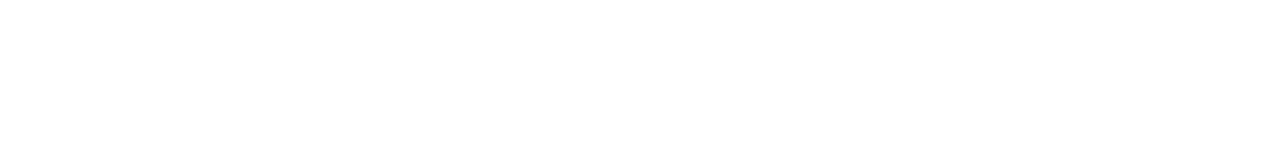
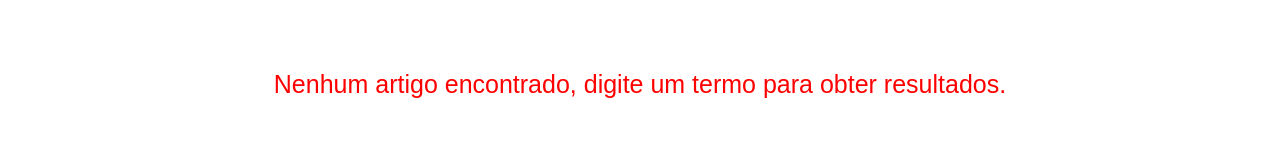
Before and after one commit to henriquepolonibr/articles-website, a React app: page / in a window 1280 px wide. Shown: the part 355-515 px from the top of the page. Built offline with nearby package versions, Linux system fonts and the light colour scheme; no server answers.

Commit message:
Results not found message

```diff
--- a/src/components/ArticleList/index.js
+++ b/src/components/ArticleList/index.js
@@ -1,9 +1,12 @@
 import React, { useContext } from 'react';
 import { UserDataArticleContext } from '../../Contexts/dataArticle'
+import { UserContext } from '../../Contexts/typedValue'
 import * as S from './styles'
 
 const ArticleList = () => {
   const { articleData, setArticleData } = useContext(UserDataArticleContext)
+  const { typedValue, setTypedValue } = useContext(UserContext);
+
   var articleInfo = articleData[Object.keys(articleData)[0]];
   if(articleInfo != null){
     var articleCard = []
@@ -25,12 +28,20 @@
     }
   }
   return(
-
-    <S.ArticleListStyle>
-      <div>
-        {articleCard}
-      </div>
-    </S.ArticleListStyle>
+    <>
+      {typedValue
+      ?
+        <S.ArticleListStyle>
+          <div>
+            {articleCard}
+          </div>
+        </S.ArticleListStyle>
+      :
+        <S.NoResultsFound>
+          <span>Nenhum artigo encontrado, digite um termo para obter resultados.</span>
+        </S.NoResultsFound>
+      }
+    </>
   )
 }
 
--- a/src/components/ArticleList/styles.js
+++ b/src/components/ArticleList/styles.js
@@ -67,3 +67,15 @@
   position: relative;
   right: 0px;
 `
+
+export const NoResultsFound = styled.div`
+  width: 100%;
+  margin: 200px 0px;
+  display: flex;
+  justify-content: center;
+  align-items: center;
+  span{
+    font-size: 25px;
+    color: red;
+  }
+`
```
